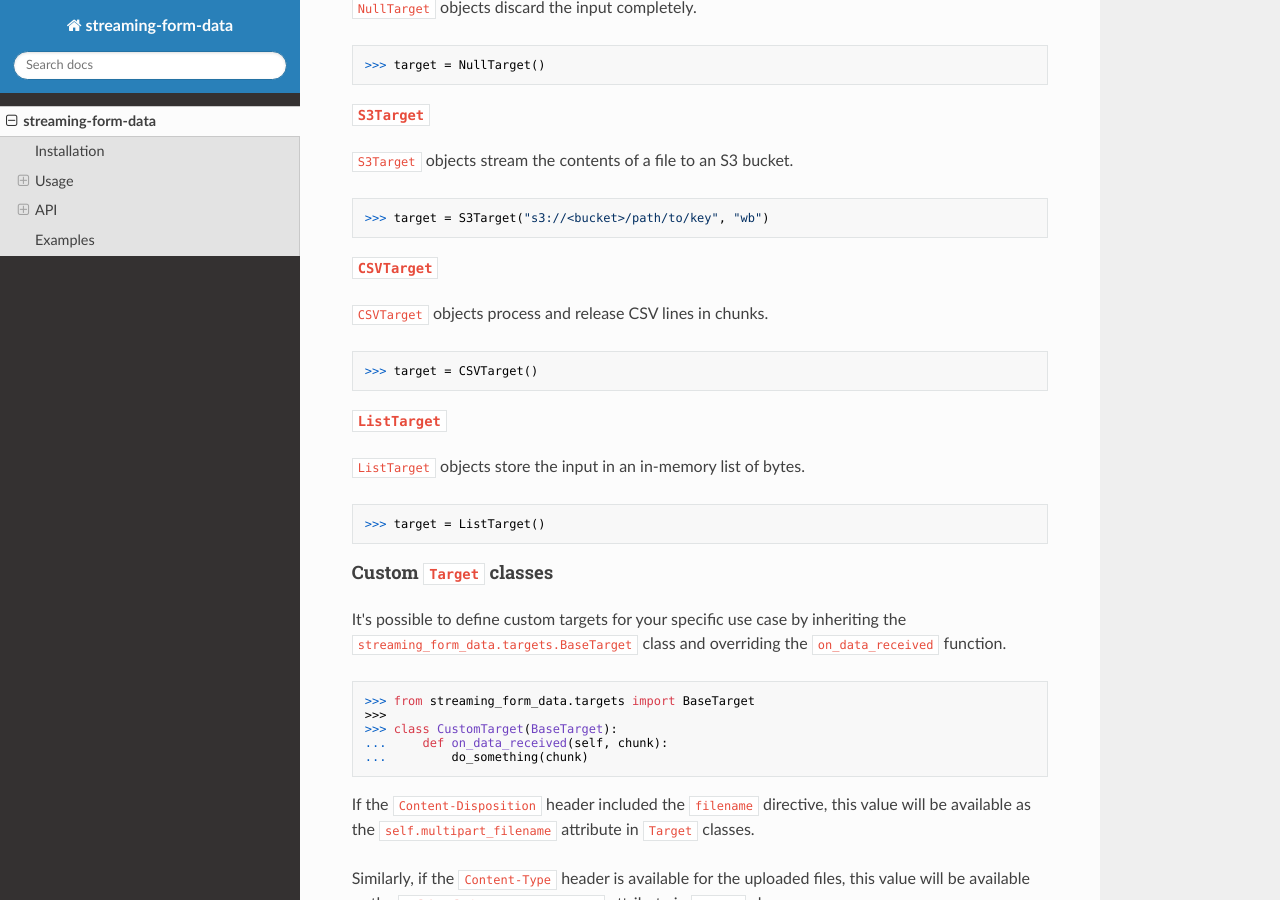
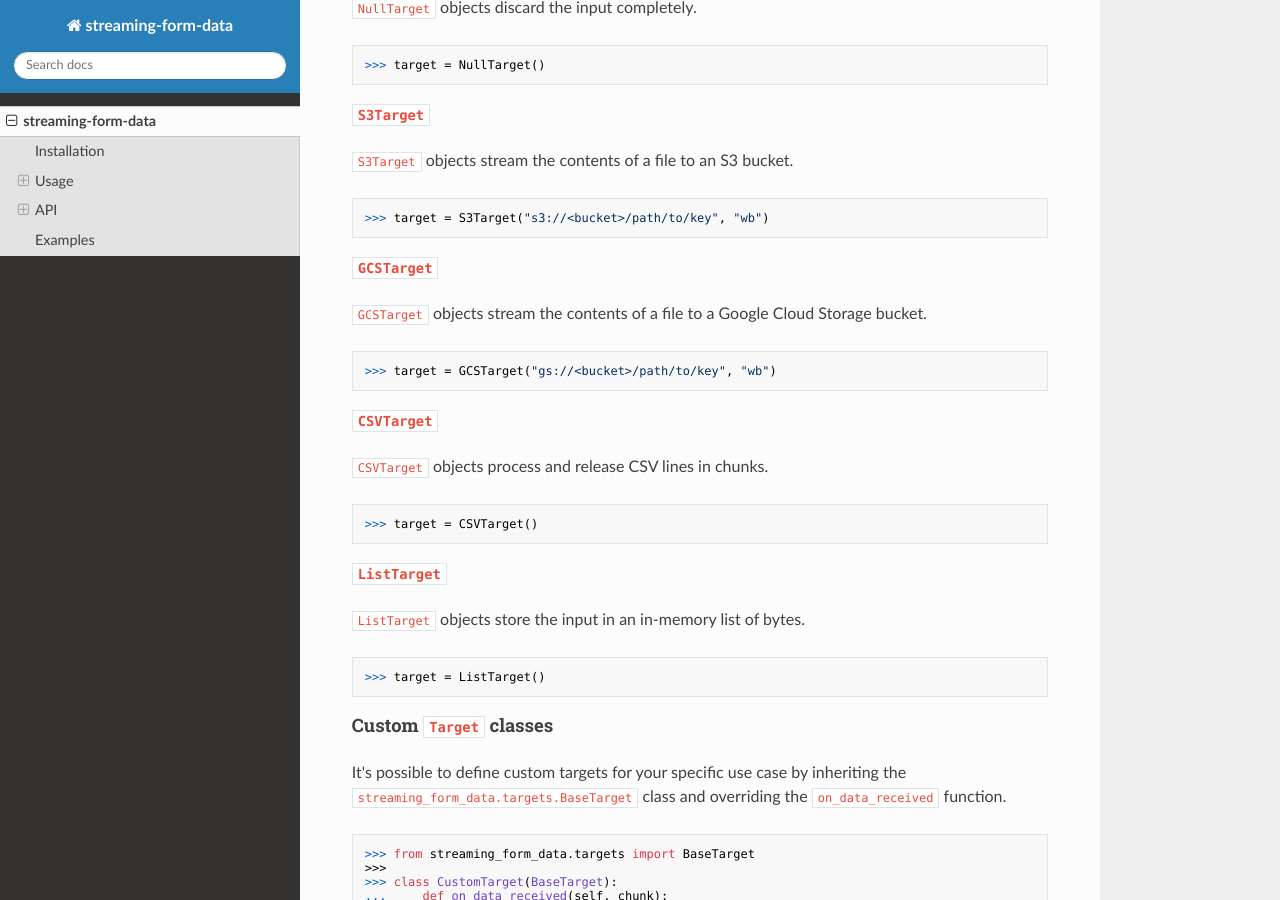
Before and after one commit to siddhantgoel/streaming-form-data, an MkDocs documentation site: the page built from docs/index.md, in a window 1280 px wide and 900 px high, scrolled down 3098 px. Built offline with MkDocs 1.6.1, drawn with Linux system fonts in a browser that asks for light colours; nearby versions of some CDN libraries.

Commit message:
feat: add GCS target

````diff
--- a/docs/index.md
+++ b/docs/index.md
@@ -164,6 +164,14 @@
 >>> target = S3Target("s3://<bucket>/path/to/key", "wb")
 ```
 
+#### `GCSTarget`
+
+`GCSTarget` objects stream the contents of a file to a Google Cloud Storage bucket.
+
+```python
+>>> target = GCSTarget("gs://<bucket>/path/to/key", "wb")
+```
+
 #### `CSVTarget`
 
 `CSVTarget` objects process and release CSV lines in chunks.
````
Also changed, not shown: README.md (+4 -3 lines), 1 other file.
